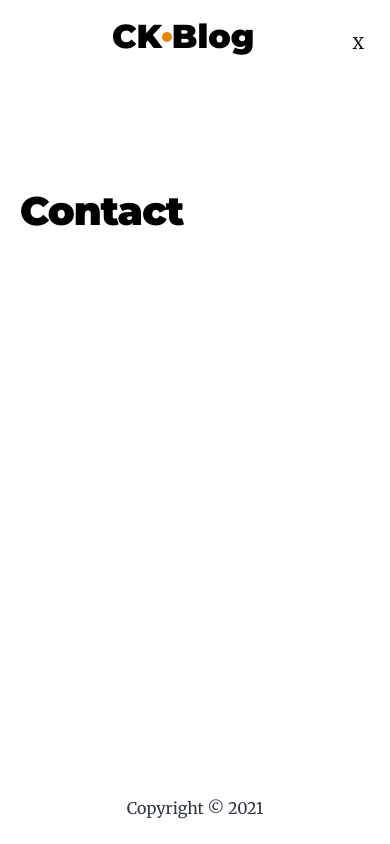
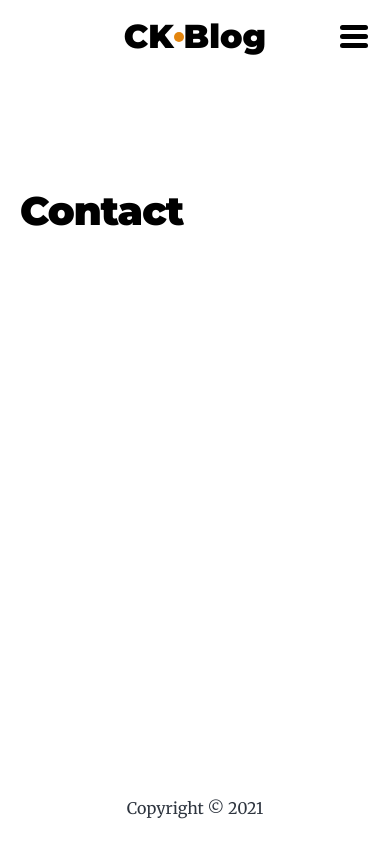
Before and after one commit to krawieccezary/CK_Blog, a Gatsby site: page /contact in a window 390 px wide. Built offline with nearby package versions, Linux system fonts and the light colour scheme; Gatsby itself is replaced by a stand-in of ours.

Commit message:
add mobile menu

```diff
--- /dev/null
+++ b/src/components/Logo.jsx
@@ -0,0 +1,21 @@
+import React from 'react';
+import { Link } from 'gatsby';
+
+
+const Logo = ({ isRootPath, title, handleResetTag, second, className, handleClick }) => (
+  <>
+    {isRootPath && !second ? (
+      <h1 className="main-heading" >
+        <Link to="/" onClick={() => handleResetTag()}>
+          {title}
+        </Link>
+      </h1>
+    ) : (
+      <Link className={`main-heading ${className}`} to="/" onClick={handleClick}>
+        {title}
+      </Link>
+    )}
+  </>
+)
+
+export default Logo;
--- /dev/null
+++ b/src/components/Menu.jsx
@@ -0,0 +1,57 @@
+import React from 'react';
+import { Link, useStaticQuery, graphql } from "gatsby";
+import styled from 'styled-components';
+
+import { FontAwesomeIcon } from '@fortawesome/react-fontawesome'
+import { faGithub, faLinkedin } from '@fortawesome/free-brands-svg-icons'
+
+import Logo from '../components/Logo';
+
+const StyledLogo = styled(Logo)`
+  margin-bottom: 2rem !important;
+`;
+
+const Menu = ({ isOpen, isMobile, isRootPath, title, setIsOpen }) => {
+  const { site: { siteMetadata: {social }}} = useStaticQuery(graphql`
+  query SocialQuery {
+    site {
+        siteMetadata {
+          social {
+            linkedin,
+            github,
+          }
+        }
+      }
+    }
+`);
+
+  return (
+    <nav className={isOpen ? 'active' : null}>
+      { isMobile &&
+        <StyledLogo
+          second
+          isRootPath={isRootPath}
+          title={title}
+          handleClick={setIsOpen}
+        />
+      }
+      <Link
+        className="nav-link"
+        activeClassName="active"
+        to="/about-me">About me</Link>
+      <Link
+        className="nav-link"
+        activeClassName="active"
+        to="/contact">Contact</Link>
+      <a className="nav-link nav-link--icon" href={`https://github.com/${social.github}`} rel="noreferrer" target="_blank">
+        <FontAwesomeIcon icon={faGithub} />
+      </a>
+      <a className="nav-link nav-link--icon" href={`https://www.linkedin.com/in/${social.linkedin}`} rel="noreferrer" target="_blank">
+        <FontAwesomeIcon icon={faLinkedin} />
+      </a>
+    </nav>
+  )
+}
+
+
+export default Menu;
--- /dev/null
+++ b/src/components/MenuBurger.jsx
@@ -0,0 +1,65 @@
+import React, { useState } from 'react';
+import styled from 'styled-components';
+
+const StyledButton = styled.button`
+  display: flex;
+  flex-direction: column;
+  justify-content: space-between;
+  width: 40px;
+  height: 25px;
+  z-index: 2;
+  position: absolute;
+  top: 1.5rem;
+  right: 1rem;
+
+  span {
+    display: block;
+    background-color: var(--color-heading-black);
+    height: 5px;
+    width: 100%;
+    border-radius: 10px;
+    transition: transform .5s ease-in-out, opacity .3s ease-in-out;
+    transform-origin: center center;
+  }
+
+  & span:nth-child(2) {
+    transition: transform .5s ease-in-out, opacity .3s .2s ease-in-out;
+  }
+
+  &.active span:nth-child(2) {
+    transition: transform .5s ease-in-out, opacity .3s ease-in-out;
+    opacity: 0;
+  }
+
+  &.active span:first-child {
+    transform: rotate(-45deg) translateY(12px);
+  }
+
+  &.active span:last-child {
+    transform: rotate(45deg) translateY(-13px);
+  }
+`;
+
+
+const MenuBurger = ({ isMobile, setIsOpen }) => {
+  const [isActive, setIsActive] = useState(false);
+
+  const handleClick = () => {
+    setIsActive(!isActive);
+    setIsOpen();
+  }
+
+  return (
+    <>
+      {isMobile && (
+        <StyledButton className={isActive && 'active'} onClick={() => handleClick()} >
+          <span></span>
+          <span></span>
+          <span></span>
+        </StyledButton> )
+      }
+    </>
+  )
+}
+
+export default MenuBurger;
--- a/src/components/layout.js
+++ b/src/components/layout.js
@@ -1,66 +1,35 @@
-import React, { useEffect, useState } from "react"
-import { Link, useStaticQuery, graphql } from "gatsby"
-import { FontAwesomeIcon } from '@fortawesome/react-fontawesome'
-import { faGithub, faLinkedin } from '@fortawesome/free-brands-svg-icons'
+import React, { useState, useEffect } from "react";
+import { Link } from "gatsby";
+
+import Logo from '../components/Logo';
+import Menu from "../components/Menu";
+import MenuBurger from "../components/MenuBurger";
 
 const Layout = ({ location, title, children, handleResetTag }) => {
-  const rootPath = `${__PATH_PREFIX__}/`
-  const isRootPath = location.pathname === rootPath
-  const [windowWidth, setWindowWidth] = useState(window.innerWidth);
-  let logo
+  const [isOpen, setIsOpen] = useState(false);
+  const [isMobile, setIsMobile] = useState(false);
+  const rootPath = `${__PATH_PREFIX__}/`;
+  const isRootPath = location.pathname === rootPath;
 
   useEffect(() => {
-    window.addEventListener('resize', () => setWindowWidth(window.innerWidth));
+    setIsMobile(window.innerWidth < 672);
+    window.addEventListener('resize', () => setIsMobile(window.innerWidth < 672));
 
-    return window.removeEventListener('resize', () => setWindowWidth(window.innerWidth));
-  }, [windowWidth]);
-
-
-  if(isRootPath) {
-    logo = (
-      <h1 className="main-heading">
-        <Link to="/" onClick={() => handleResetTag()}>
-          {title}
-        </Link>
-      </h1>)
-  } else {
-    logo = (
-      <Link className="main-heading" to="/">
-        {title}
-      </Link>
-    )
-  }
-
-  const data = useStaticQuery(graphql`
-    query SocialQuery {
-      site {
-          siteMetadata {
-            social {
-              linkedin,
-              github,
-            }
-          }
-        }
-      }
-  `);
-
-  const social = data.site.siteMetadata.social;
+    return () => window.removeEventListener('resize', () => setIsMobile(window.innerWidth < 672));
+  }, []);
 
   return (
     <div className="global-wrapper-outer">
     <header className="global-header">
-      {logo}
-      <nav>
-        <Link className="nav-link" activeClassName="active" to="/about-me">About me</Link>
-        <Link className="nav-link" activeClassName="active" to="/contact">Contact</Link>
-        <a className="nav-link nav-link--icon" href={`https://github.com/${social.github}`} rel="noreferrer" target="_blank">
-          <FontAwesomeIcon icon={faGithub} />
-        </a>
-        <a className="nav-link nav-link--icon" href={`https://www.linkedin.com/in/${social.linkedin}`} rel="noreferrer" target="_blank">
-          <FontAwesomeIcon icon={faLinkedin} />
-        </a>
-      </nav>
-      {windowWidth < 672 && <button>X</button>}
+      <Logo isRootPath={isRootPath} title={title} handleResetTag={handleResetTag} />
+      <MenuBurger isMobile={isMobile} setIsOpen={() => setIsOpen(!isOpen)} />
+      <Menu
+        isOpen={isOpen}
+        setIsOpen={() => setIsOpen(false)}
+        isMobile={isMobile}
+        isRootPath={isRootPath}
+        title={title}
+      />
     </header>
     <div className="global-wrapper" data-is-root-path={isRootPath}>
       <main>{children}</main>
--- a/src/style.css
+++ b/src/style.css
@@ -491,6 +491,10 @@
     transition: transform 0.5s ease-in-out;
   }
 
+  .global-header nav.active {
+    transform: translateX(0);
+  }
+
   .main-heading {
     margin: 0 auto;
   }
@@ -500,6 +504,7 @@
     padding: 0.5rem;
     width: 100%;
   }
+
   .global-header .nav-link--icon {
     width: auto;
     margin: 1rem;
```
